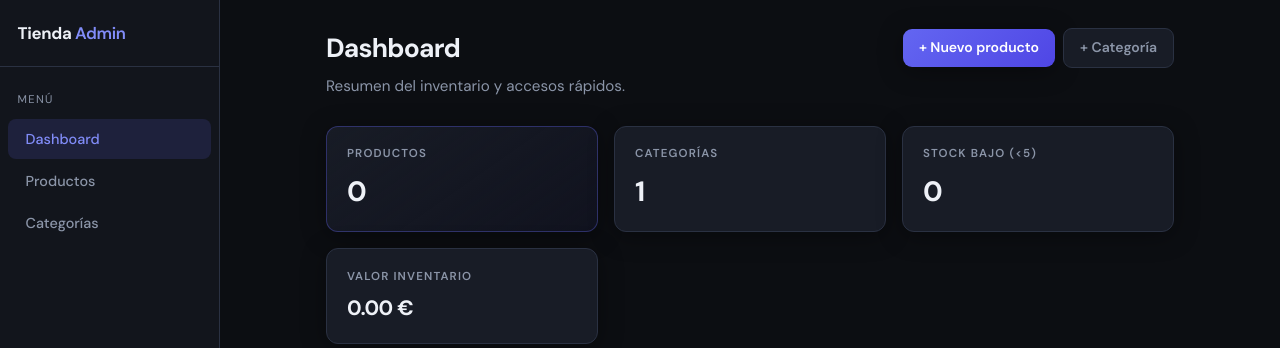
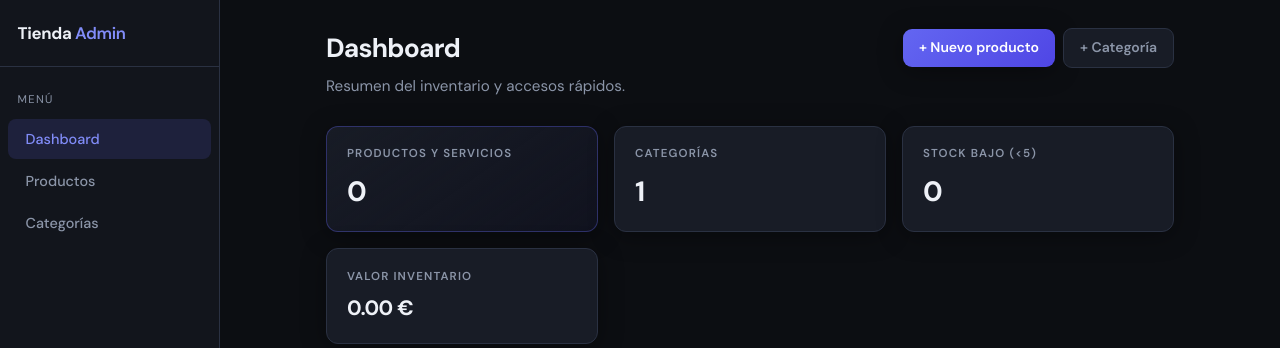
Before and after one commit to paolajanira11-cloud/dataops-parcial-, a FastAPI app: page / in a window 1280 px wide. Shown: the top 348 px of the page. Run offline with FastAPI, Linux system fonts and the light colour scheme; data that the repository does not hold is empty.

Commit message:
feat: Agregar servicios en el titulo del dashboard

```diff
--- a/templates/dashboard.html
+++ b/templates/dashboard.html
@@ -13,7 +13,7 @@
 
 <div class="cards">
   <div class="card card--accent">
-    <h3>Productos</h3>
+    <h3>Productos y Servicios</h3>
     <div class="value">{{ total_productos }}</div>
   </div>
   <div class="card">
```
